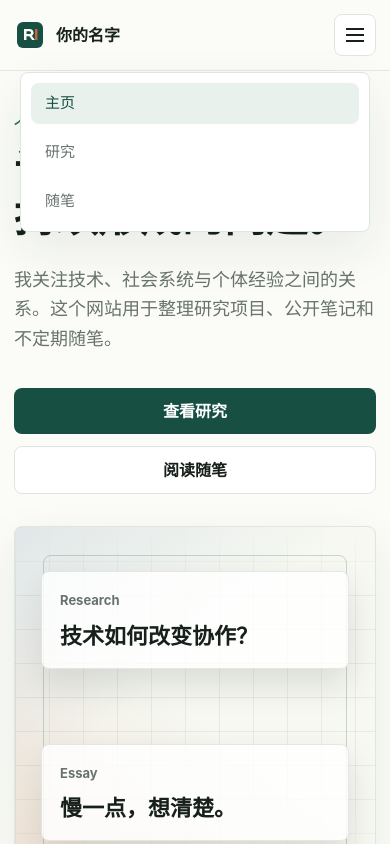
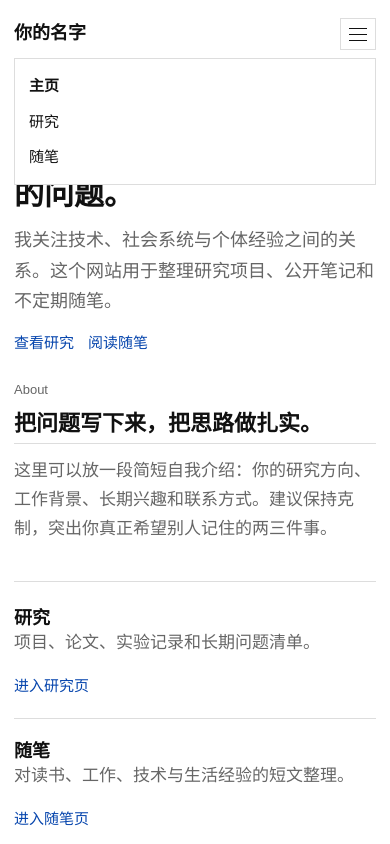
Before and after one commit to gaussdx/gaussdx.github.io, a website built with Vite: page index.html in a window 390 px wide. Both pictures are taken after a click on the button 355 px from the left and 35 px from the top of the page. Shown: the top 844 px of the page. Built offline with nearby package versions, Linux system fonts and the light colour scheme.

Commit message:
Simplify academic website styling

```diff
--- a/styles.css
+++ b/styles.css
@@ -1,15 +1,11 @@
 :root {
   color-scheme: light;
-  --ink: #17201b;
-  --muted: #68736d;
-  --line: #dfe5df;
-  --paper: #fbfcf8;
-  --panel: #ffffff;
-  --accent: #2f6f5e;
-  --accent-dark: #184f43;
-  --warm: #c7643b;
-  --cool: #4868a8;
-  --shadow: 0 18px 50px rgba(23, 32, 27, 0.08);
+  --text: #111111;
+  --muted: #666666;
+  --link: #0645ad;
+  --border: #dddddd;
+  --background: #ffffff;
+  --subtle: #f7f7f7;
 }
 
 * {
@@ -23,107 +19,89 @@ html {
 body {
   margin: 0;
   min-width: 320px;
-  background: var(--paper);
-  color: var(--ink);
-  font-family:
-    Inter, ui-sans-serif, system-ui, -apple-system, BlinkMacSystemFont, "Segoe UI",
-    "Noto Sans SC", sans-serif;
-  line-height: 1.65;
+  background: var(--background);
+  color: var(--text);
+  font-family: Georgia, "Times New Roman", "Noto Serif SC", "Songti SC", serif;
+  font-size: 17px;
+  line-height: 1.7;
 }
 
 a {
-  color: inherit;
+  color: var(--link);
   text-decoration: none;
 }
 
+a:hover {
+  text-decoration: underline;
+}
+
+.site-header,
+main,
+.site-footer {
+  width: min(900px, calc(100% - 40px));
+  margin: 0 auto;
+}
+
 .site-header {
-  position: sticky;
-  top: 0;
-  z-index: 10;
   display: flex;
   align-items: center;
   justify-content: space-between;
   gap: 24px;
-  padding: 18px clamp(20px, 4vw, 56px);
-  border-bottom: 1px solid rgba(223, 229, 223, 0.8);
-  background: rgba(251, 252, 248, 0.88);
-  backdrop-filter: blur(18px);
+  padding: 26px 0 18px;
+  border-bottom: 1px solid var(--border);
 }
 
 .brand {
-  display: inline-flex;
-  align-items: center;
-  gap: 10px;
+  color: var(--text);
+  font-family: Arial, "Noto Sans SC", sans-serif;
+  font-size: 18px;
   font-weight: 700;
 }
 
 .brand img {
-  width: 32px;
-  height: 32px;
+  display: none;
 }
 
 .site-nav {
   display: flex;
   align-items: center;
-  gap: 8px;
+  gap: 18px;
+  font-family: Arial, "Noto Sans SC", sans-serif;
+  font-size: 15px;
 }
 
 .site-nav a {
-  border-radius: 999px;
-  padding: 8px 14px;
-  color: var(--muted);
-  font-size: 15px;
-  transition:
-    background 180ms ease,
-    color 180ms ease;
+  color: var(--text);
 }
 
-.site-nav a:hover,
 .site-nav a.active {
-  background: #e8f1eb;
-  color: var(--accent-dark);
+  font-weight: 700;
 }
 
 .nav-toggle {
   display: none;
-  width: 42px;
-  height: 42px;
-  border: 1px solid var(--line);
-  border-radius: 8px;
-  background: var(--panel);
+  width: 36px;
+  height: 32px;
+  padding: 0;
+  border: 1px solid var(--border);
+  background: var(--background);
 }
 
 .nav-toggle span {
   display: block;
   width: 18px;
-  height: 2px;
-  margin: 4px auto;
-  background: var(--ink);
+  height: 1px;
+  margin: 5px auto;
+  background: var(--text);
 }
 
 main {
-  width: min(1120px, calc(100% - 40px));
-  margin: 0 auto;
+  padding: 38px 0 50px;
 }
 
-.hero {
-  display: grid;
-  grid-template-columns: minmax(0, 1.02fr) minmax(320px, 0.98fr);
-  align-items: center;
-  gap: clamp(32px, 5vw, 72px);
-  min-height: calc(100vh - 70px);
-  padding: 52px 0 72px;
-}
-
-.eyebrow,
-.section-kicker,
-.meta {
-  margin: 0 0 10px;
-  color: var(--accent);
-  font-size: 13px;
-  font-weight: 700;
-  letter-spacing: 0;
-  text-transform: uppercase;
+.intro,
+.page-intro {
+  padding: 12px 0 28px;
 }
 
 h1,
@@ -137,310 +115,220 @@ h1,
 h2,
 h3 {
   margin: 0;
-  line-height: 1.12;
+  line-height: 1.25;
+  font-weight: 600;
 }
 
 h1 {
-  max-width: 780px;
-  font-size: clamp(44px, 8vw, 84px);
+  font-size: 34px;
 }
 
 h2 {
-  font-size: clamp(28px, 4vw, 44px);
+  margin-bottom: 12px;
+  font-size: 22px;
+  border-bottom: 1px solid var(--border);
+  padding-bottom: 6px;
 }
 
 h3 {
-  font-size: 22px;
+  font-size: 18px;
+}
+
+p {
+  margin: 0 0 14px;
+}
+
+.lead,
+.page-intro p:last-child,
+.two-column p:last-child,
+.feature-card p,
+.essay-card p,
+.research-item p,
+.meta {
+  color: var(--muted);
 }
 
 .lead {
-  max-width: 680px;
-  margin: 24px 0 0;
+  max-width: 720px;
+  margin-top: 12px;
+  font-size: 18px;
+}
+
+.links,
+.contact-line {
+  margin-top: 12px;
+  font-family: Arial, "Noto Sans SC", sans-serif;
+  font-size: 15px;
+}
+
+.section,
+.content-section {
+  padding: 24px 0;
+}
+
+.section + .section,
+.content-section + .content-section {
+  border-top: 1px solid var(--border);
+}
+
+.two-column,
+.feature-grid,
+.essay-list,
+.research-list {
+  display: block;
+}
+
+.section-kicker,
+.eyebrow {
+  margin: 0 0 8px;
   color: var(--muted);
-  font-size: clamp(18px, 2.2vw, 22px);
+  font-family: Arial, "Noto Sans SC", sans-serif;
+  font-size: 13px;
+  font-weight: 400;
+  letter-spacing: 0;
+  text-transform: none;
+}
+
+.meta {
+  margin: 0 0 4px;
+  font-family: Arial, "Noto Sans SC", sans-serif;
+  font-size: 14px;
+}
+
+.plain-list {
+  margin: 0;
+  padding-left: 22px;
+}
+
+.plain-list li {
+  margin: 6px 0;
+}
+
+.entry,
+.feature-card,
+.essay-card,
+.research-item {
+  margin: 0 0 20px;
+  padding: 0 0 18px;
+  border: 0;
+  border-bottom: 1px solid var(--border);
+  background: transparent;
+  box-shadow: none;
+  min-height: 0;
+}
+
+.entry:last-child,
+.feature-card:last-child,
+.essay-card:last-child,
+.research-item:last-child {
+  margin-bottom: 0;
+  border-bottom: 0;
+}
+
+.feature-card span {
+  display: none;
+}
+
+.feature-card h3,
+.essay-card h2,
+.research-item h2 {
+  margin-top: 0;
+  border-bottom: 0;
+  padding-bottom: 0;
+  font-size: 18px;
+}
+
+.feature-card a,
+.essay-card a,
+.research-item a {
+  display: inline;
+  margin-top: 0;
+  font-family: Arial, "Noto Sans SC", sans-serif;
+  font-size: 15px;
+  font-weight: 400;
+}
+
+.button {
+  display: inline;
+  min-height: 0;
+  border: 0;
+  border-radius: 0;
+  padding: 0;
+  background: transparent !important;
+  color: var(--link) !important;
+  font-weight: 400;
+}
+
+.hero,
+.hero-copy {
+  display: block;
+  min-height: 0;
+  padding: 0;
 }
 
 .hero-actions {
   display: flex;
   flex-wrap: wrap;
-  gap: 12px;
-  margin-top: 34px;
-}
-
-.button {
-  display: inline-flex;
-  align-items: center;
-  justify-content: center;
-  min-height: 44px;
-  border-radius: 8px;
-  padding: 10px 18px;
-  font-weight: 700;
-}
-
-.button.primary {
-  background: var(--accent-dark);
-  color: #fff;
-}
-
-.button.secondary {
-  border: 1px solid var(--line);
-  background: var(--panel);
+  gap: 14px;
+  margin-top: 12px;
+  font-family: Arial, "Noto Sans SC", sans-serif;
+  font-size: 15px;
 }
 
 .hero-visual {
-  position: relative;
-  min-height: 460px;
-  border: 1px solid var(--line);
-  border-radius: 8px;
-  background:
-    linear-gradient(140deg, rgba(72, 104, 168, 0.12), transparent 42%),
-    linear-gradient(35deg, rgba(199, 100, 59, 0.16), transparent 48%),
-    #f6f8f1;
-  box-shadow: var(--shadow);
-  overflow: hidden;
-}
-
-.hero-visual::before {
-  content: "";
-  position: absolute;
-  inset: 28px;
-  border: 1px solid rgba(47, 111, 94, 0.25);
-  border-radius: 8px;
-}
-
-.signal-grid {
-  position: absolute;
-  inset: 0;
-  background-image:
-    linear-gradient(rgba(23, 32, 27, 0.06) 1px, transparent 1px),
-    linear-gradient(90deg, rgba(23, 32, 27, 0.06) 1px, transparent 1px);
-  background-size: 34px 34px;
-  mask-image: linear-gradient(180deg, transparent, #000 18%, #000 72%, transparent);
-}
-
-.note {
-  position: absolute;
-  z-index: 2;
-  width: min(72%, 330px);
-  border: 1px solid rgba(23, 32, 27, 0.1);
-  border-radius: 8px;
-  padding: 22px;
-  background: rgba(255, 255, 255, 0.82);
-  box-shadow: 0 16px 34px rgba(23, 32, 27, 0.12);
-}
-
-.note span {
-  display: block;
-  margin-bottom: 12px;
-  color: var(--muted);
-  font-size: 13px;
-  font-weight: 700;
-}
-
-.note strong {
-  display: block;
-  font-size: clamp(22px, 3.2vw, 34px);
-  line-height: 1.18;
-}
-
-.note-one {
-  top: 72px;
-  left: 44px;
-}
-
-.note-two {
-  right: 42px;
-  bottom: 78px;
-}
-
-.section {
-  padding: 72px 0;
-  border-top: 1px solid var(--line);
-}
-
-.two-column {
-  display: grid;
-  grid-template-columns: minmax(0, 0.9fr) minmax(0, 1.1fr);
-  gap: clamp(24px, 5vw, 72px);
-  align-items: start;
-}
-
-.two-column p:last-child {
-  margin: 0;
-  color: var(--muted);
-  font-size: 20px;
-}
-
-.feature-grid,
-.essay-list {
-  display: grid;
-  grid-template-columns: repeat(3, minmax(0, 1fr));
-  gap: 18px;
-}
-
-.feature-card,
-.essay-card {
-  min-height: 250px;
-  border: 1px solid var(--line);
-  border-radius: 8px;
-  padding: 24px;
-  background: var(--panel);
-  box-shadow: 0 10px 30px rgba(23, 32, 27, 0.04);
-}
-
-.feature-card span {
-  color: var(--warm);
-  font-size: 13px;
-  font-weight: 800;
-}
-
-.feature-card h3,
-.essay-card h2 {
-  margin-top: 22px;
-}
-
-.feature-card p,
-.essay-card p,
-.research-item p {
-  color: var(--muted);
-}
-
-.feature-card a,
-.essay-card a,
-.research-item a {
-  display: inline-flex;
-  margin-top: 18px;
-  color: var(--accent-dark);
-  font-weight: 800;
-}
-
-.page-intro {
-  padding: 80px 0 56px;
-}
-
-.page-intro p:last-child {
-  max-width: 760px;
-  margin: 22px 0 0;
-  color: var(--muted);
-  font-size: 21px;
-}
-
-.research-list {
-  display: grid;
-  gap: 18px;
-}
-
-.research-item {
-  display: grid;
-  grid-template-columns: minmax(240px, 0.8fr) minmax(0, 1.2fr) auto;
-  gap: 24px;
-  align-items: start;
-  border: 1px solid var(--line);
-  border-radius: 8px;
-  padding: 26px;
-  background: var(--panel);
-}
-
-.research-item h2,
-.essay-card h2 {
-  font-size: 24px;
+  display: none;
 }
 
 .site-footer {
   display: flex;
   justify-content: space-between;
   gap: 18px;
-  width: min(1120px, calc(100% - 40px));
-  margin: 0 auto;
-  padding: 36px 0 48px;
-  border-top: 1px solid var(--line);
+  padding: 22px 0 40px;
+  border-top: 1px solid var(--border);
   color: var(--muted);
+  font-family: Arial, "Noto Sans SC", sans-serif;
+  font-size: 14px;
 }
 
-@media (max-width: 860px) {
+@media (max-width: 640px) {
+  .site-header,
+  main,
+  .site-footer {
+    width: min(100% - 28px, 900px);
+  }
+
+  .site-header {
+    align-items: flex-start;
+    padding-top: 18px;
+  }
+
   .nav-toggle {
     display: block;
   }
 
   .site-nav {
     position: absolute;
-    top: 72px;
-    right: 20px;
-    left: 20px;
+    top: 58px;
+    right: 14px;
+    left: 14px;
     display: none;
     flex-direction: column;
-    align-items: stretch;
-    border: 1px solid var(--line);
-    border-radius: 8px;
-    padding: 10px;
-    background: var(--panel);
-    box-shadow: var(--shadow);
+    align-items: flex-start;
+    gap: 10px;
+    border: 1px solid var(--border);
+    padding: 14px;
+    background: var(--background);
   }
 
   .site-nav.open {
     display: flex;
   }
 
-  .site-nav a {
-    border-radius: 8px;
+  h1 {
+    font-size: 30px;
   }
 
-  .hero,
-  .two-column,
-  .research-item {
-    grid-template-columns: 1fr;
-  }
-
-  .hero {
-    min-height: auto;
-    padding-top: 44px;
-  }
-
-  .hero-visual {
-    min-height: 360px;
-  }
-
-  .feature-grid,
-  .essay-list {
-    grid-template-columns: 1fr;
-  }
-}
-
-@media (max-width: 560px) {
-  main,
-  .site-footer {
-    width: min(100% - 28px, 1120px);
-  }
-
-  .site-header {
-    padding: 14px;
-  }
-
-  h1 {
-    font-size: 42px;
-  }
-
-  .hero-actions,
   .site-footer {
     flex-direction: column;
   }
-
-  .button {
-    width: 100%;
-  }
-
-  .note {
-    width: calc(100% - 52px);
-    padding: 18px;
-  }
-
-  .note-one {
-    top: 44px;
-    left: 26px;
-  }
-
-  .note-two {
-    right: 26px;
-    bottom: 44px;
-  }
 }
```
